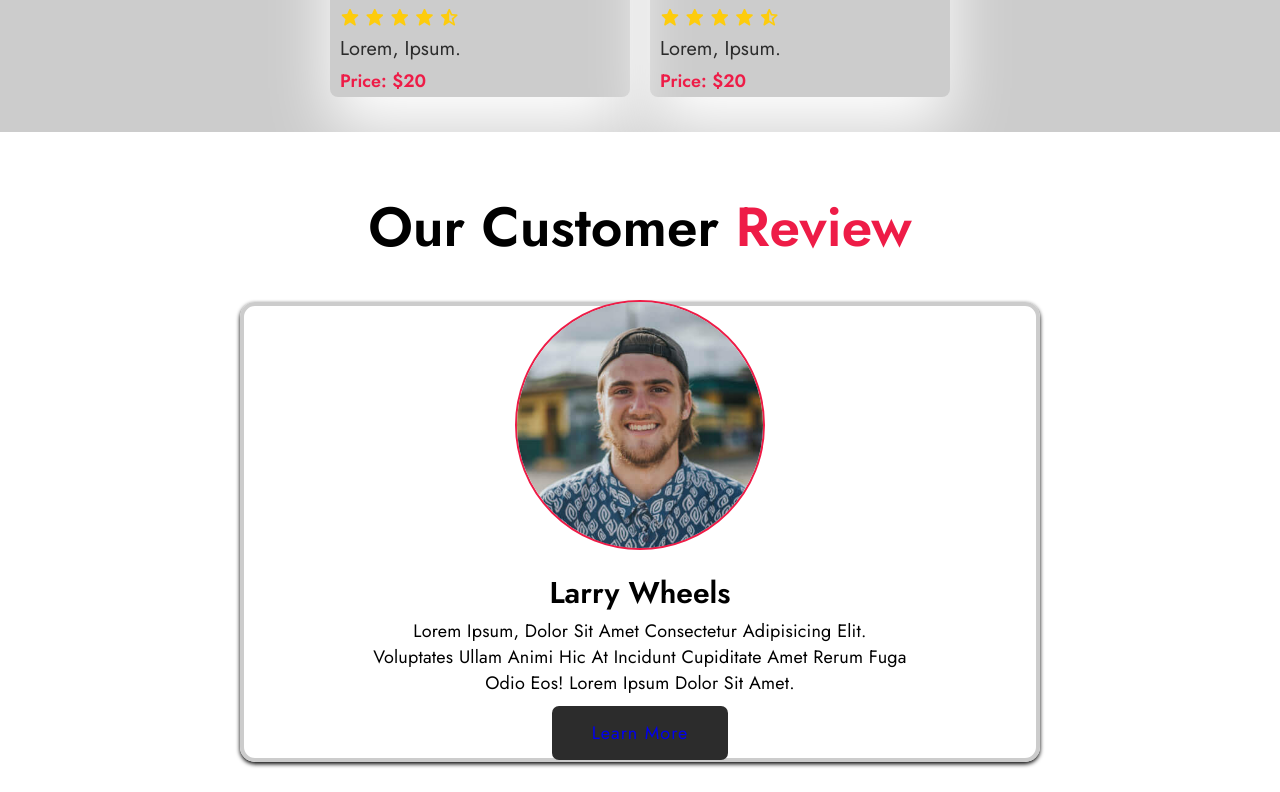
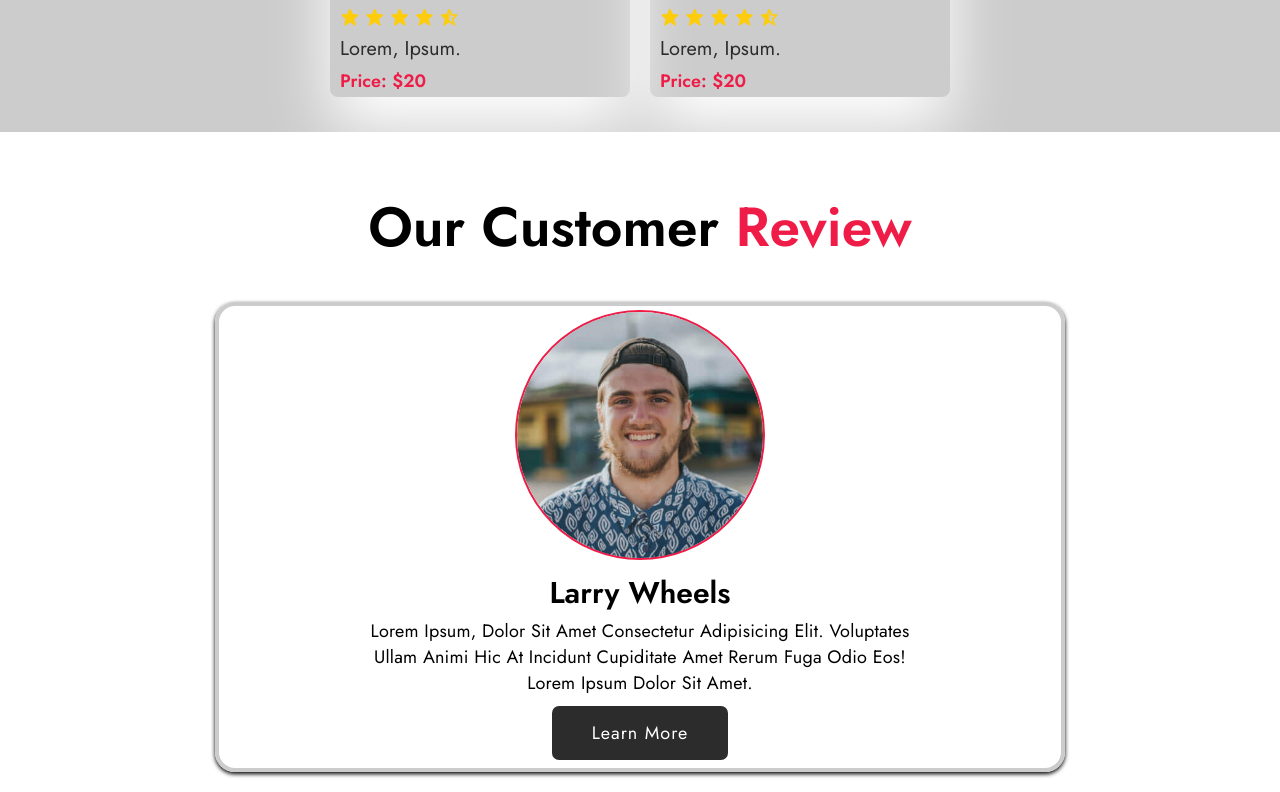
Before and after one commit to AmolShelke2/e-commerce-website, a plain HTML site: page index.html in a window 1280 px wide. Shown: the part 2428-3220 px from the top of the page. Drawn offline with nearby package versions, Linux system fonts and the light colour scheme.

Commit message:
Feat: Updated Customer review section

```diff
--- a/index.html
+++ b/index.html
@@ -220,7 +220,7 @@
             ullam animi hic at incidunt cupiditate amet rerum fuga odio eos!
             Lorem ipsum dolor sit amet.
           </p>
-          <a href="#header" class="btn">Learn more</a>
+          <a href="#home" class="btn">Learn more</a>
         </div>
       </div>
     </section>
--- a/style.css
+++ b/style.css
@@ -237,14 +237,14 @@ header {
 
 /* review card */
 .review-card {
-  height: 460px;
-  width: 800px;
+  height: 470px;
+  width: 850px;
   display: flex;
   flex-direction: column;
   justify-content: center;
   align-items: center;
   padding: 10px;
-  border-radius: 15px;
+  border-radius: 20px;
   border: 4px solid #ccc;
   box-shadow: 0 2px 4px #000;
   text-align: center;
@@ -254,7 +254,6 @@ header {
   height: 250px;
   width: 250px;
   border-radius: 50%;
-  margin-bottom: 10px;
   border: 2px solid #ee1c47;
 }
 
@@ -292,4 +291,10 @@ header {
   letter-spacing: 1px;
   transition: all 0.42s ease;
   background-color: #2c2c2c;
+  text-decoration: none;
+  color: #fff;
 }
+
+.customer-info-section .btn:hover {
+  background-color: #000;
+}
```
